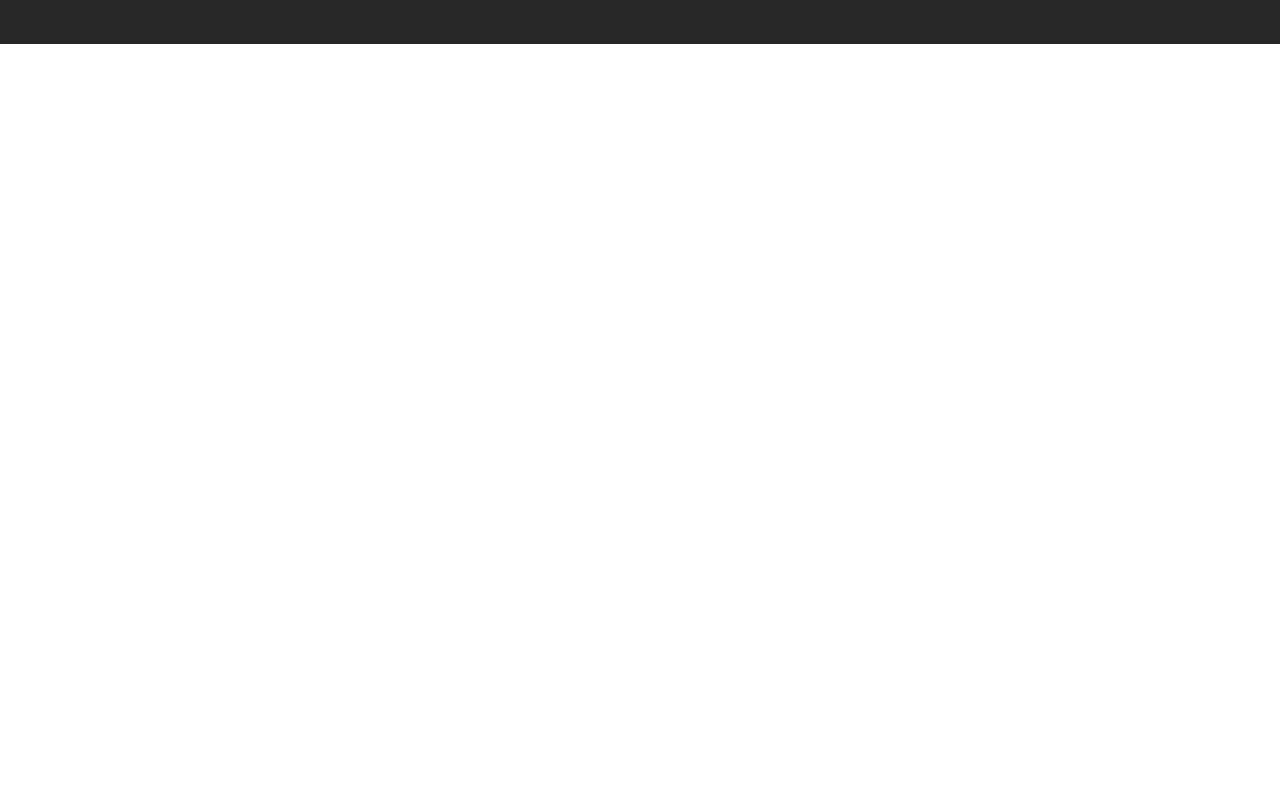
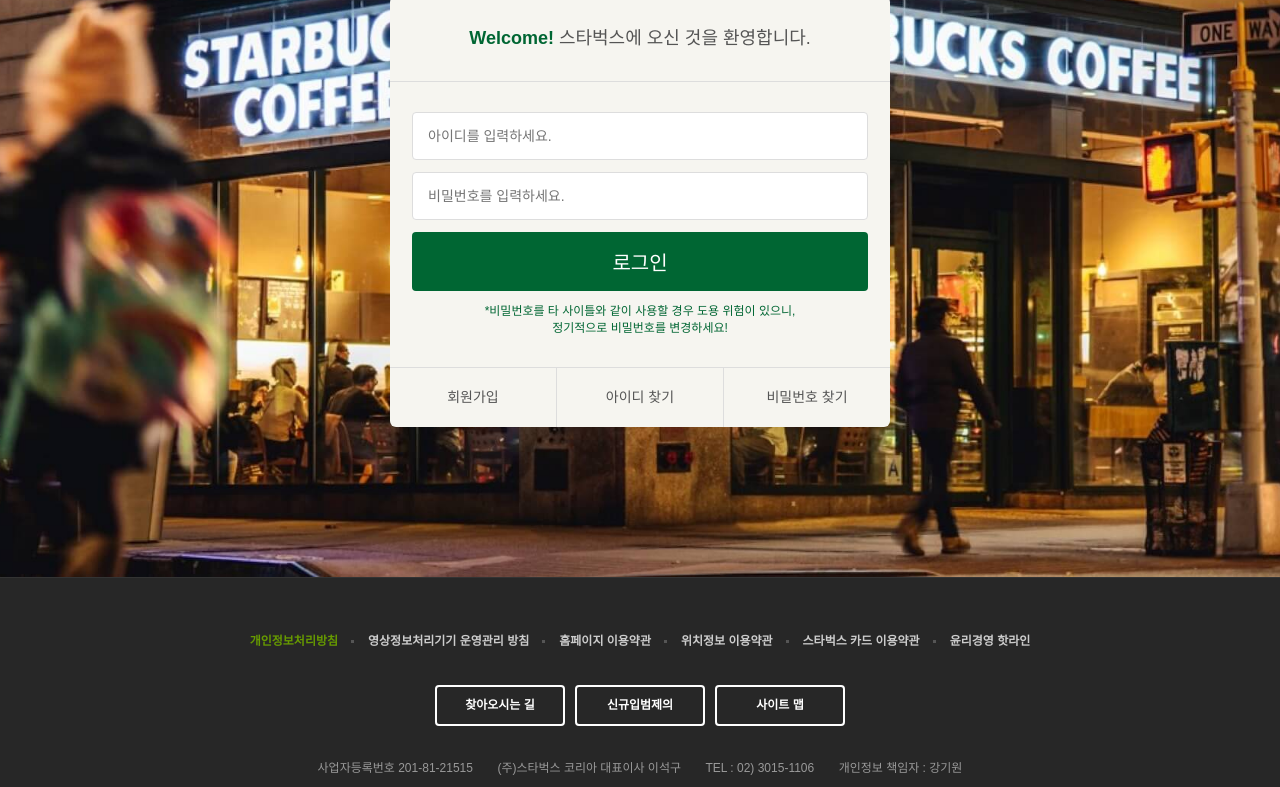
Before and after one commit to baedang/starbucks, a plain HTML site: page signin/index.html in a window 1280 px wide. Shown: the part 290-1077 px from the top of the page. Before the commit the page ends 800 px from the top, so only its background shows below. Drawn offline with nearby package versions, Linux system fonts and the light colour scheme.

Commit message:
로그인 페이지 완성

```diff
--- /dev/null
+++ b/css/signin.css
@@ -0,0 +1,79 @@
+.signin {
+  margin-top: 120px;
+  padding: 100px 0 150px;
+  background-image: url("../images/signin_bg.jpg");
+  background-repeat: no-repeat;
+  background-position: center;
+  background-attachment: fixed;
+  background-size: cover;
+}
+.signin h1 {
+  color: #fff;
+  font-size: 30px;
+  font-weight: 700;
+  text-align: center;
+  margin-bottom: 24px;
+}
+.signin__card {
+  width: 500px;
+  margin: 0 auto;
+  border-radius: 6px;
+  background-color: #f6f5f0;
+  box-sizing: 2px 2px 20px rgba(0,0,0,.3); /* rgba는 그림자를 뜻함 */
+  color: #555;
+}
+/* __일부 , --상태 */
+.signin__card h2 {
+  padding: 30px;
+  font-size: 18px;
+  text-align: center;
+  border-bottom: 1px solid #ddd;
+}
+.signin__card h2 strong {
+  font-weight: 700;
+  color: #063;
+}
+.signin__card form {
+  padding: 30px 22px;
+}
+.signin__card form input {
+  width: 100%;
+  margin-bottom: 12px;
+  padding: 15px;
+  border: 1px solid #ddd;
+  border-radius: 4px;
+  outline: none;
+  box-sizing: border-box;
+  font-size: 14px;
+}
+.signin__card form [type="submit"] {  /*[type]는 속성 선택자이다.*/
+  background-color: #063;
+  border: none;
+  color: #fff;
+  font-size: 20px;
+  cursor: pointer;
+}
+.signin__card form p {
+  font-size: 12px;
+  color: #063;
+  text-align: center;
+}
+.signin__card .actions {
+  display: flex;
+  border-top: 1px solid #ddd;
+}
+.signin__card .actions a {
+  flex-grow: 1;
+  flex-basis: 0;
+  text-align: center;
+  padding: 20px;
+  color: #555;
+  font-size: 14px;
+  border-right: 1px solid #ddd;
+}
+.signin__card .actions a:last-child {
+  border-right: none;
+}
+.signin__card .actions a:hover {
+  text-decoration: underline;
+}
--- a/signin/index.html
+++ b/signin/index.html
@@ -26,6 +26,7 @@
   <link href="https://fonts.googleapis.com/css2? display=swap" rel="stylesheet">
   <link rel="stylesheet" href="https://fonts.googleapis.com/icon?family=Material+Icons">
   <link rel="stylesheet" href="../css/commom.css"/>
+  <link rel="stylesheet" href="../css/signin.css"/>
 
 
   <script defer src="../js/common.js"></script>
@@ -364,7 +365,28 @@
   </header>
 
   <section class="signin">
-
+    <h1>로그인</h1>
+    <div class="signin__card">
+      <h2>
+        <strong>Welcome!</strong> 스타벅스에 오신 것을 환영합니다.  <!--strong태그는 인라인 요소로 좀 강하게 표현하고자 하는 그냥 표시임-->
+      </h2>
+      <form>
+        <input type="text" placeholder="아이디를 입력하세요."/>
+        <input type="password" placeholder="비밀번호를 입력하세요."/>
+        <input type="submit" value="로그인"/>
+        <!-- submit은 뭔가를 제출하라는 의미를 지녔다고 보면 됨
+        여기에서는 즉 아이디 페스워드를 서버로 제출한다는 것임-->
+        <p>
+          *비밀번호를 타 사이틀와 같이 사용할 경우 도용 위험이 있으니,<br/>
+          정기적으로 비밀번호를 변경하세요!
+        </p>
+      </form>
+      <div class="actions">
+        <a href="javascript:void(0)">회원가입</a>
+        <a href="javascript:void(0)">아이디 찾기</a>
+        <a href="javascript:void(0)">비밀번호 찾기</a>
+      </div>
+    </div>
   </section>
 
   <!-- footer -->
```
